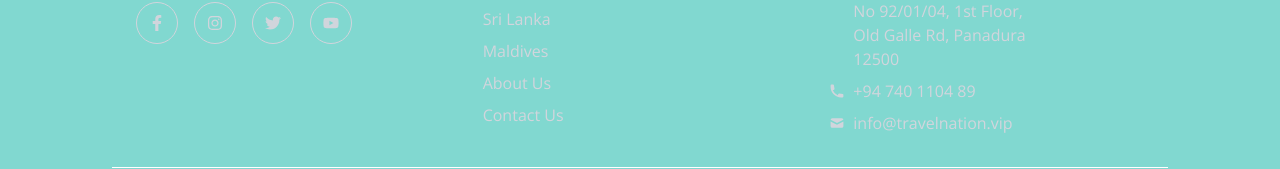
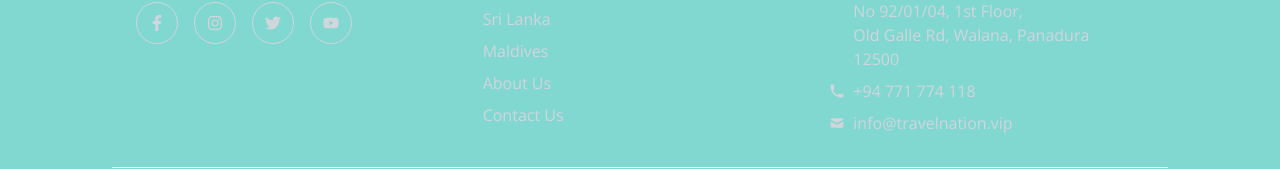
Before and after one commit to TrivexTech-Pvt-Ltd/travelmarketingpage, a Next.js app: page / in a window 1280 px wide. Shown: the part 6735-6904 px from the top of the page. Built offline with nearby package versions, Linux system fonts and the light colour scheme; no server answers; the database is empty; a web font is replaced by a local one.

Commit message:
footer changes

```diff
--- a/src/components/layout/Footer.tsx
+++ b/src/components/layout/Footer.tsx
@@ -105,14 +105,14 @@ export default function Footer() {
                 Travel Nation,
                 <br />
                 No 92/01/04, 1st Floor,
-                <br /> Old Galle Rd, Panadura
+                <br /> Old Galle Rd, Walana, Panadura
                 <br />
                 12500
               </span>
             </li>
             <li className="flex items-center gap-x-2">
               <HiPhone className="text-gray-300" />
-              <Link href="tel:+94712808020">+94 740 1104 89</Link>
+              <Link href="tel:+94712808020">+94 771 774 118</Link>
             </li>
             <li className="flex items-center gap-x-2">
               <HiMail className="text-gray-300" />
```
